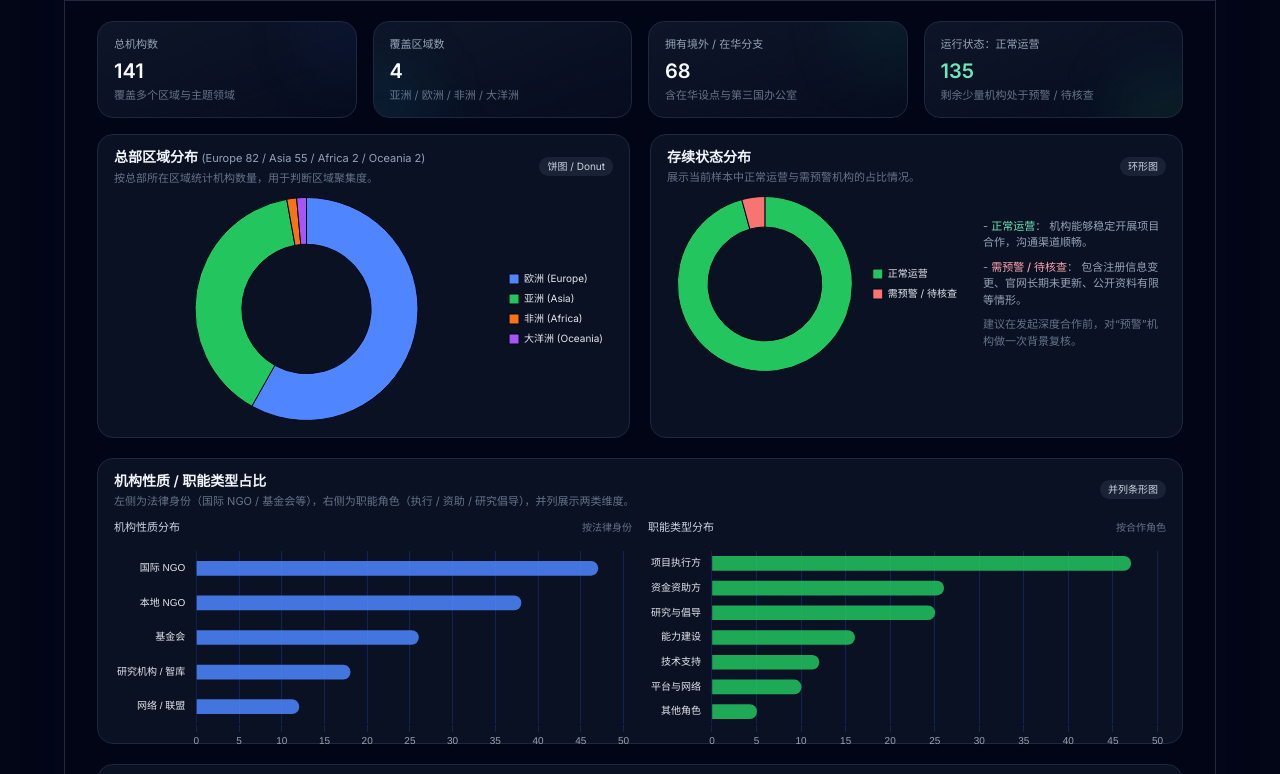
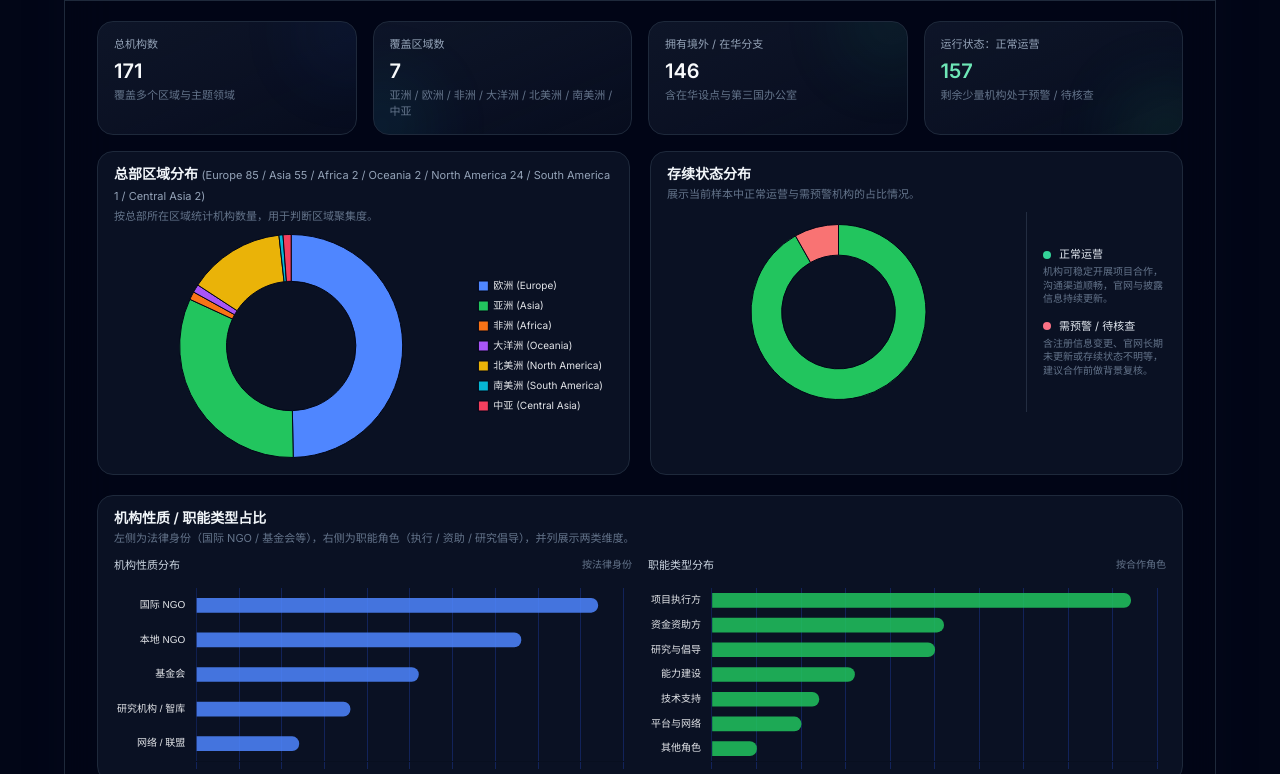
Before and after one commit to sygitthub/Website-demo, a plain HTML site: page index.html in a window 1280 px wide. Shown: the part 121-895 px from the top of the page. Drawn offline with nearby package versions, Linux system fonts and the light colour scheme.

Commit message:
update 171 organizations

```diff
--- a/index.html
+++ b/index.html
@@ -100,21 +100,21 @@
               CANGO 海外资源库数据分析看板
             </h1>
             <!-- 保留一个仅供脚本更新的隐藏总数元素，避免空节点导致 JS 报错 -->
-            <span id="summaryTotalSpan" class="hidden">141</span>
+            <span id="summaryTotalSpan" class="hidden">171</span>
           </div>
           <div class="flex flex-col items-end gap-2">
             <div class="flex items-center gap-3">
               <div class="text-right text-xs text-slate-400">
                 <div>机构总数</div>
                 <div class="text-base font-semibold text-slate-100">
-                  <span id="summaryTotalBadge">141</span>
+                  <span id="summaryTotalBadge">171</span>
                 </div>
               </div>
               <div class="h-10 w-px bg-slate-800"></div>
               <div class="text-right text-xs text-slate-400">
                 <div>运行正常</div>
                 <div class="text-base font-semibold text-emerald-300">
-                  <span id="summaryActiveBadge">135</span>
+                  <span id="summaryActiveBadge">157</span>
                 </div>
               </div>
             </div>
@@ -151,6 +151,9 @@
                   <option value="Asia">亚洲 (Asia)</option>
                   <option value="Africa">非洲 (Africa)</option>
                   <option value="Oceania">大洋洲 (Oceania)</option>
+                  <option value="North America">北美洲 (North America)</option>
+                  <option value="South America">南美洲 (South America)</option>
+                  <option value="Central Asia">中亚 (Central Asia)</option>
                 </select>
               </label>
 
@@ -226,7 +229,7 @@
                   id="metricTotalOrgs"
                   class="mt-1 text-xl font-semibold text-slate-50"
                 >
-                  141
+                  171
                 </p>
                 <p class="mt-0.5 text-[11px] text-slate-500">
                   覆盖多个区域与主题领域
@@ -249,10 +252,10 @@
                   id="metricRegionsCovered"
                   class="mt-1 text-xl font-semibold text-slate-50"
                 >
-                  4
+                  7
                 </p>
                 <p class="mt-0.5 text-[11px] text-slate-500">
-                  亚洲 / 欧洲 / 非洲 / 大洋洲
+                  亚洲 / 欧洲 / 非洲 / 大洋洲 / 北美洲 / 南美洲 / 中亚
                 </p>
               </div>
             </article>
@@ -274,7 +277,7 @@
                   id="metricWithBranches"
                   class="mt-1 text-xl font-semibold text-slate-50"
                 >
-                  68
+                  146
                 </p>
                 <p class="mt-0.5 text-[11px] text-slate-500">
                   含在华设点与第三国办公室
@@ -297,7 +300,7 @@
                   id="metricActiveOrgs"
                   class="mt-1 text-xl font-semibold text-emerald-300"
                 >
-                  135
+                  157
                 </p>
                 <p class="mt-0.5 text-[11px] text-slate-500">
                   剩余少量机构处于预警 / 待核查
@@ -319,59 +322,54 @@
                   <h2 class="text-sm font-semibold text-slate-100">
                     总部区域分布
                     <span class="text-[11px] font-normal text-slate-400">
-                      (Europe 82 / Asia 55 / Africa 2 / Oceania 2)
+                      (Europe 85 / Asia 55 / Africa 2 / Oceania 2 / North America 24 / South America 1 / Central Asia 2)
                     </span>
                   </h2>
                   <p class="mt-0.5 text-[11px] text-slate-500">
                     按总部所在区域统计机构数量，用于判断区域聚集度。
                   </p>
                 </div>
-                <span
-                  class="inline-flex items-center rounded-full bg-slate-800/80 px-2 py-0.5 text-[10px] text-slate-300"
-                >
-                  饼图 / Donut
-                </span>
               </header>
               <div class="h-56">
                 <canvas id="hqRegionChart"></canvas>
               </div>
             </article>
 
-            <!-- 运行状态分布 + 简要说明 -->
+            <!-- 运行状态分布 + 图例与备注 -->
             <article
               class="col-span-12 lg:col-span-6 rounded-2xl bg-slate-900/70 border border-slate-800 px-4 pt-3 pb-4"
             >
-              <header class="flex items-center justify-between mb-2.5">
-                <div>
+              <header class="mb-2.5">
                 <h2 class="text-sm font-semibold text-slate-100">
                   存续状态分布
                 </h2>
                 <p class="mt-0.5 text-[11px] text-slate-500">
                   展示当前样本中正常运营与需预警机构的占比情况。
                 </p>
+              </header>
+              <div class="flex flex-row items-stretch gap-4 min-h-[200px]">
+                <div class="flex-1 min-w-0 flex items-center justify-center">
+                  <canvas id="statusChart" class="max-h-44 w-full"></canvas>
                 </div>
-                <span
-                  class="inline-flex items-center rounded-full bg-slate-800/80 px-2 py-0.5 text-[10px] text-slate-300"
-                >
-                  环形图
-                </span>
-              </header>
-              <div class="flex flex-col md:flex-row items-center gap-4">
-                <div class="flex-1 h-44">
-                  <canvas id="statusChart"></canvas>
+                <div class="flex flex-col justify-center gap-3 w-[140px] shrink-0 border-l border-slate-700/60 pl-4">
+                  <div>
+                    <div class="flex items-center gap-2">
+                      <span class="h-2 w-2 rounded-full bg-emerald-400"></span>
+                      <span class="text-[11px] text-slate-200">正常运营</span>
                     </div>
-                <div class="flex-1 space-y-2 text-[11px] text-slate-400">
-                  <p>
-                    - <span class="text-emerald-300 font-medium">正常运营</span>：
-                    机构能够稳定开展项目合作，沟通渠道顺畅。
+                    <p class="mt-0.5 text-[10px] text-slate-500 leading-snug">
+                      机构可稳定开展项目合作，沟通渠道顺畅，官网与披露信息持续更新。
                     </p>
-                  <p>
-                    - <span class="text-rose-300 font-medium">需预警 / 待核查</span>：
-                    包含注册信息变更、官网长期未更新、公开资料有限等情形。
+                  </div>
+                  <div>
+                    <div class="flex items-center gap-2">
+                      <span class="h-2 w-2 rounded-full bg-rose-400"></span>
+                      <span class="text-[11px] text-slate-200">需预警 / 待核查</span>
+                    </div>
+                    <p class="mt-0.5 text-[10px] text-slate-500 leading-snug">
+                      含注册信息变更、官网长期未更新或存续状态不明等，建议合作前做背景复核。
                     </p>
-                  <p class="text-slate-500">
-                    建议在发起深度合作前，对“预警”机构做一次背景复核。
-                  </p>
+                  </div>
                 </div>
               </div>
             </article>
@@ -391,11 +389,6 @@
                     左侧为法律身份（国际 NGO / 基金会等），右侧为职能角色（执行 / 资助 / 研究倡导），并列展示两类维度。
                   </p>
                 </div>
-                <span
-                  class="inline-flex items-center rounded-full bg-slate-800/80 px-2 py-0.5 text-[10px] text-slate-300"
-                >
-                  并列条形图
-                </span>
               </header>
               <div class="grid grid-cols-12 gap-4">
                 <div class="col-span-12 md:col-span-6 h-52">
@@ -541,7 +534,7 @@
                 </p>
               </div>
               <div class="text-[11px] text-emerald-300 font-medium">
-                数据核验状态：已对齐（141 家机构）
+                数据核验状态：已对齐（171 家机构）
               </div>
             </header>
             <div class="overflow-hidden rounded-xl border border-slate-800/80 bg-slate-950/40">
@@ -565,10 +558,10 @@
                       欧洲（Europe）
                     </td>
                     <td class="px-3 py-2 text-[11px] text-slate-100">
-                      82
+                      85
                     </td>
                     <td class="px-3 py-2 text-[11px] text-emerald-300">
-                      82
+                      85
                     </td>
                   </tr>
                   <tr>
@@ -604,22 +597,55 @@
                       2
                     </td>
                   </tr>
+                  <tr>
+                    <td class="px-3 py-2 text-[11px] text-slate-100">
+                      北美洲（North America）
+                    </td>
+                    <td class="px-3 py-2 text-[11px] text-slate-100">
+                      24
+                    </td>
+                    <td class="px-3 py-2 text-[11px] text-emerald-300">
+                      24
+                    </td>
+                  </tr>
+                  <tr>
+                    <td class="px-3 py-2 text-[11px] text-slate-100">
+                      南美洲（South America）
+                    </td>
+                    <td class="px-3 py-2 text-[11px] text-slate-100">
+                      1
+                    </td>
+                    <td class="px-3 py-2 text-[11px] text-emerald-300">
+                      1
+                    </td>
+                  </tr>
+                  <tr>
+                    <td class="px-3 py-2 text-[11px] text-slate-100">
+                      中亚（Central Asia）
+                    </td>
+                    <td class="px-3 py-2 text-[11px] text-slate-100">
+                      2
+                    </td>
+                    <td class="px-3 py-2 text-[11px] text-emerald-300">
+                      2
+                    </td>
+                  </tr>
                   <tr class="bg-slate-900/80">
                     <td class="px-3 py-2 text-[11px] text-slate-100 font-medium">
                       合计
                     </td>
                     <td class="px-3 py-2 text-[11px] text-slate-100 font-medium">
-                      141
+                      171
                     </td>
                     <td class="px-3 py-2 text-[11px] text-emerald-300 font-medium">
-                      141
+                      171
                     </td>
                   </tr>
                 </tbody>
               </table>
             </div>
             <p class="mt-2 text-[11px] text-slate-500">
-              注：如需二次核验，可逐条对照 Excel 中的机构记录，确认其「总部所在-区域」字段仅为欧洲 / 亚洲 / 非洲 / 大洋洲四类之一。
+              注：如需二次核验，可逐条对照 Excel 中的机构记录，确认其「总部所在-区域」字段与上表七类区域分类一致。
             </p>
           </article>
         </section>
@@ -632,24 +658,26 @@
       // 静态样本数据区（可整体替换）
       // ===========================
 
-      // 关键指标卡片数据
+      // 关键指标卡片数据（2026.02 更新：共 171 家机构）
       const summaryMetrics = {
-        totalOrgs: 141,
-        activeOrgs: 135,
-        regionsCovered: 4,
-        orgsWithBranches: 68,
+        totalOrgs: 171,
+        activeOrgs: 157,
+        regionsCovered: 7,
+        orgsWithBranches: 146,
       };
 
-      // 模块 1：总部区域分布（严格按 Excel「总部所在-区域」字段统计）
+      // 模块 1：总部区域分布（严格按 Excel「总部所在-区域」字段统计，2026.02 更新）
       // 逐条核验说明：
-      // - 欧洲（Europe）：82 家机构
+      // - 欧洲（Europe）：85 家机构
       // - 亚洲（Asia）：55 家机构
       // - 非洲（Africa）：2 家机构
       // - 大洋洲（Oceania）：2 家机构
-      // 合计：82 + 55 + 2 + 2 = 141（与 summaryMetrics.totalOrgs 保持一致）
-      // 注意：区域分类为固定列表，仅包含上述四类，禁止自动生成 / 合并其他区域。
+      // - 北美洲（North America）：24 家机构
+      // - 南美洲（South America）：1 家机构
+      // - 中亚（Central Asia）：2 家机构
+      // 合计：85+55+2+2+24+1+2 = 171（与 summaryMetrics.totalOrgs 保持一致）
       const regionDistribution = [
-        { label: "欧洲 (Europe)", key: "Europe", value: 82, color: "#4F86FF" },
+        { label: "欧洲 (Europe)", key: "Europe", value: 85, color: "#4F86FF" },
         { label: "亚洲 (Asia)", key: "Asia", value: 55, color: "#22C55E" },
         {
           label: "非洲 (Africa)",
@@ -663,15 +691,33 @@
           value: 2,
           color: "#A855F7",
         },
+        {
+          label: "北美洲 (North America)",
+          key: "North America",
+          value: 24,
+          color: "#EAB308",
+        },
+        {
+          label: "南美洲 (South America)",
+          key: "South America",
+          value: 1,
+          color: "#06B6D4",
+        },
+        {
+          label: "中亚 (Central Asia)",
+          key: "Central Asia",
+          value: 2,
+          color: "#F43F5E",
+        },
       ];
 
-      // 存续状态分布（运行正常 vs 需预警）
+      // 存续状态分布（运行正常 vs 需预警，2026.02 更新）
       const statusDistribution = [
-        { label: "正常运营", key: "Active", value: 135, color: "#22C55E" },
+        { label: "正常运营", key: "Active", value: 157, color: "#22C55E" },
         {
           label: "需预警 / 待核查",
           key: "Warning",
-          value: 6,
+          value: 14,
           color: "#F97373",
         },
       ];
@@ -700,23 +746,23 @@
         { label: "其他角色", key: "Other", value: 5 },
       ];
 
-      // 模块 3：成立时间趋势（按 5 年区间汇总，基于 Excel「成立时间」字段）
-      // 逐条核验区间统计结果：
-      // - 1990 及以前：63 家
-      // - 1991–1995：12 家
-      // - 1996–2000：17 家
-      // - 2001–2005：13 家
+      // 模块 3：成立时间趋势（按 5 年区间汇总，基于 Excel「成立时间」字段，2026.02 更新）
+      // 逐条核验区间统计结果（171 家机构）：
+      // - 1990 及以前：86 家
+      // - 1991–1995：15 家
+      // - 1996–2000：19 家
+      // - 2001–2005：14 家
       // - 2006–2010：7 家
-      // - 2011–2015：3 家
+      // - 2011–2015：4 家
       // - 2016–2020：2 家
       // - 2021–2024：0 家
       const foundedYearTrend = [
-        { label: "≤1990", count: 63 },
-        { label: "1991–1995", count: 12 },
-        { label: "1996–2000", count: 17 },
-        { label: "2001–2005", count: 13 },
+        { label: "≤1990", count: 86 },
+        { label: "1991–1995", count: 15 },
+        { label: "1996–2000", count: 19 },
+        { label: "2001–2005", count: 14 },
         { label: "2006–2010", count: 7 },
-        { label: "2011–2015", count: 3 },
+        { label: "2011–2015", count: 4 },
         { label: "2016–2020", count: 2 },
         { label: "2021–2024", count: 0 },
       ];
@@ -901,8 +947,9 @@
 
       /**
        * 通用：创建饼图 / 环形图
+       * @param {boolean} showLegend - 是否显示图例（设为 false 时可配合自定义图例）
        */
-      function createDoughnutChart(ctx, labels, data, colors, cutout = "55%") {
+      function createDoughnutChart(ctx, labels, data, colors, cutout = "55%", showLegend = true) {
         return new Chart(ctx, {
           type: "doughnut",
           data: {
@@ -922,6 +969,7 @@
             cutout,
             plugins: {
               legend: {
+                display: showLegend,
                 position: "right",
                 labels: {
                   boxWidth: 10,
@@ -1199,7 +1247,8 @@
           statusDistribution.map((d) => d.label),
           statusDistribution.map((d) => d.value),
           statusDistribution.map((d) => d.color),
-          "65%"
+          "65%",
+          false
         );
 
         // 机构性质条形图
```
Also changed, not shown: cango/index.html (+123 -74 lines), 1 other file. Lines whose indentation alone changed are shown as unchanged.
